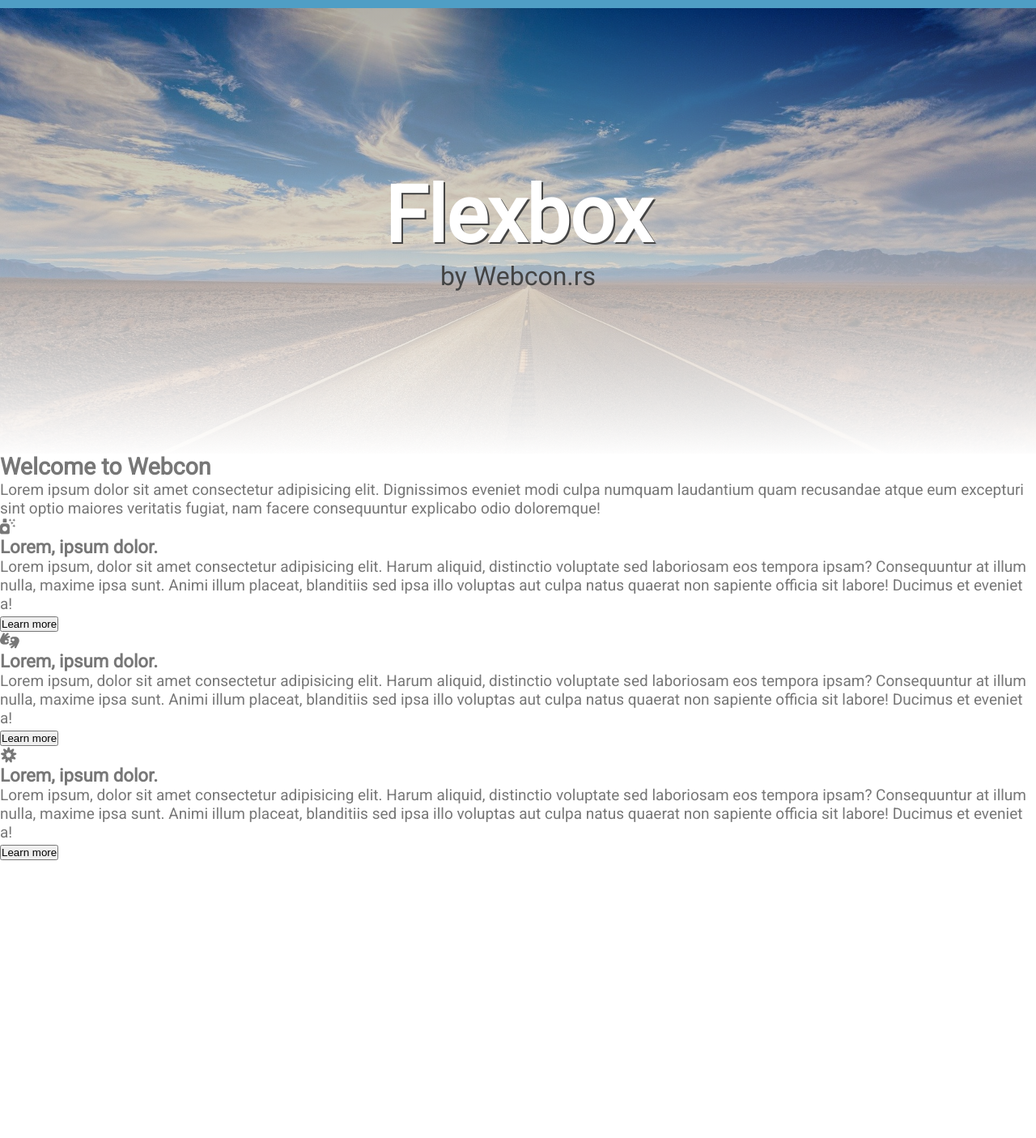
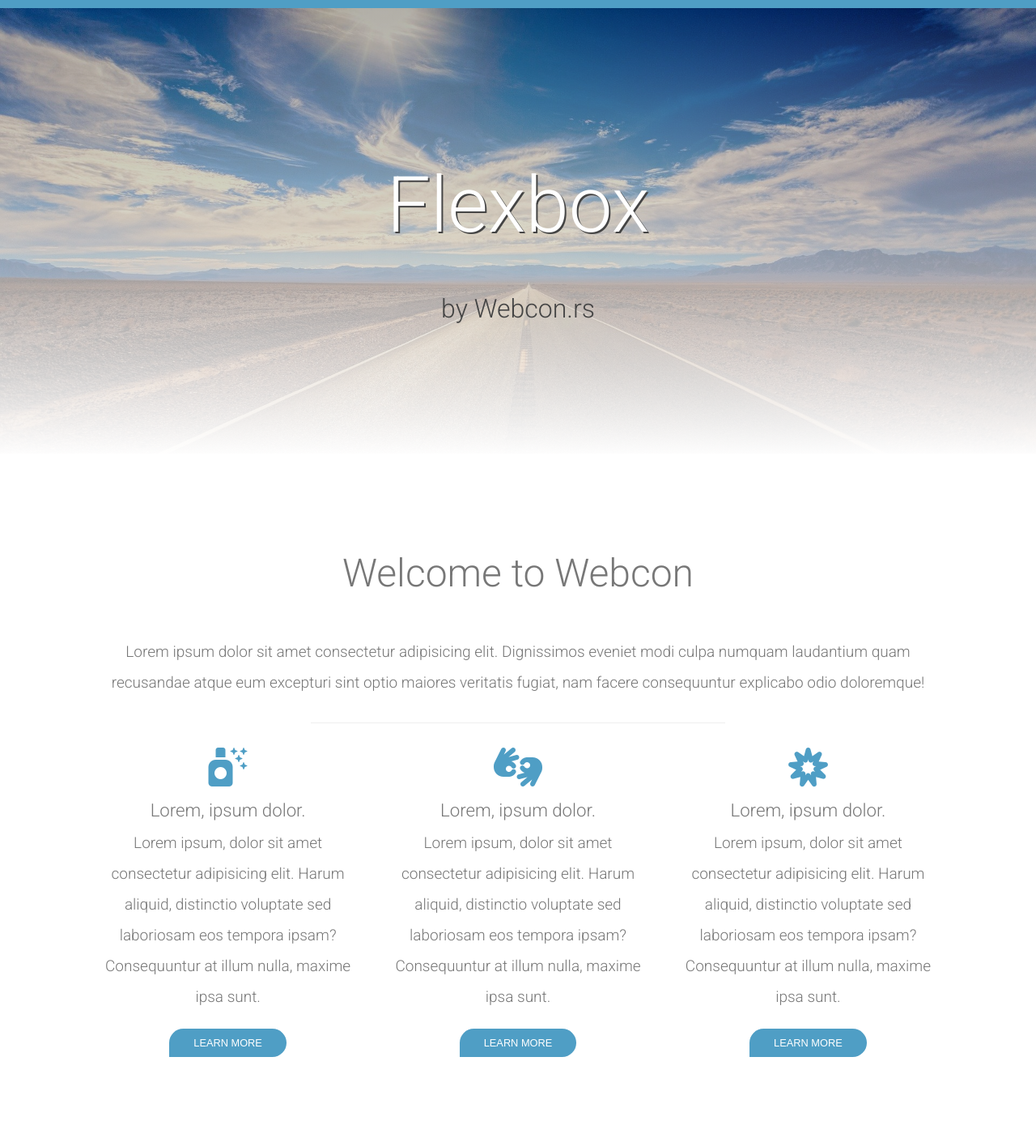
Before and after one commit to peka80/Webcon, a PHP site: page / in a window 1280 px wide. Shown: the whole page at 81% size. Before the commit the page ends 1062 px from the top, so only its background shows below. Run offline with PHP 8.4, Linux system fonts and the light colour scheme; some libraries are stand-ins or nearby versions.

Commit message:
intro css

```diff
--- a/flex-box_radionica/website/index.html
+++ b/flex-box_radionica/website/index.html
@@ -28,6 +28,7 @@
             excepturi sint optio maiores veritatis fugiat, nam facere
             consequuntur explicabo odio doloremque!
           </p>
+          <hr />
         </div>
         <div class="row">
           <div class="col">
@@ -36,9 +37,7 @@
             <p>
               Lorem ipsum, dolor sit amet consectetur adipisicing elit. Harum
               aliquid, distinctio voluptate sed laboriosam eos tempora ipsam?
-              Consequuntur at illum nulla, maxime ipsa sunt. Animi illum
-              placeat, blanditiis sed ipsa illo voluptas aut culpa natus quaerat
-              non sapiente officia sit labore! Ducimus et eveniet a!
+              Consequuntur at illum nulla, maxime ipsa sunt.
             </p>
             <button>Learn more</button>
           </div>
@@ -48,9 +47,7 @@
             <p>
               Lorem ipsum, dolor sit amet consectetur adipisicing elit. Harum
               aliquid, distinctio voluptate sed laboriosam eos tempora ipsam?
-              Consequuntur at illum nulla, maxime ipsa sunt. Animi illum
-              placeat, blanditiis sed ipsa illo voluptas aut culpa natus quaerat
-              non sapiente officia sit labore! Ducimus et eveniet a!
+              Consequuntur at illum nulla, maxime ipsa sunt.
             </p>
             <button>Learn more</button>
           </div>
@@ -60,9 +57,7 @@
             <p>
               Lorem ipsum, dolor sit amet consectetur adipisicing elit. Harum
               aliquid, distinctio voluptate sed laboriosam eos tempora ipsam?
-              Consequuntur at illum nulla, maxime ipsa sunt. Animi illum
-              placeat, blanditiis sed ipsa illo voluptas aut culpa natus quaerat
-              non sapiente officia sit labore! Ducimus et eveniet a!
+              Consequuntur at illum nulla, maxime ipsa sunt.
             </p>
             <button>Learn more</button>
           </div>
--- a/flex-box_radionica/website/style.css
+++ b/flex-box_radionica/website/style.css
@@ -8,6 +8,8 @@
   --blue: #4f9ec5;
   --lightGray: #eee;
   --gray: #444;
+  --transition: 0.3s ease;
+  --padding: 100px 0;
 }
 
 * {
@@ -20,6 +22,37 @@ body {
   font-family: var(--bodyFont);
   font-size: var(--fontSize);
   color: var(--bodyColor);
+  font-weight: 300;
+  line-height: 2;
+}
+
+h1,
+h2,
+h3,
+h4 {
+  font-weight: 300;
+}
+
+.container {
+  width: 80%;
+  margin: auto;
+}
+
+button {
+  background: var(--blue);
+  border: none;
+  padding: 10px 30px;
+  font-size: 0.8rem;
+  text-transform: uppercase;
+  color: var(--white);
+  margin-top: 20px;
+  border-radius: 20px 20px 20px 0;
+}
+
+button:hover {
+  background: var(--gray);
+  cursor: pointer;
+  transition: var(--transition);
 }
 /******************************
             HEADER
@@ -50,3 +83,37 @@ header p {
   font-size: 2rem;
   color: var(--gray);
 }
+/******************************
+            INTRO
+******************************/
+.intro {
+  padding: var(--padding);
+  text-align: center;
+}
+
+.intro h2 {
+  font-size: 3rem;
+  margin-bottom: 30px;
+}
+
+.intro .row:nth-child(2) {
+  display: flex;
+  justify-content: space-between;
+}
+
+.intro .col {
+  flex: 0 0 30%;
+}
+
+.intro hr {
+  background: var(--lightGray);
+  border: none;
+  height: 1px;
+  width: 50%;
+  margin: 30px auto;
+}
+
+.intro i {
+  color: var(--blue);
+  font-size: 3rem;
+}
```
